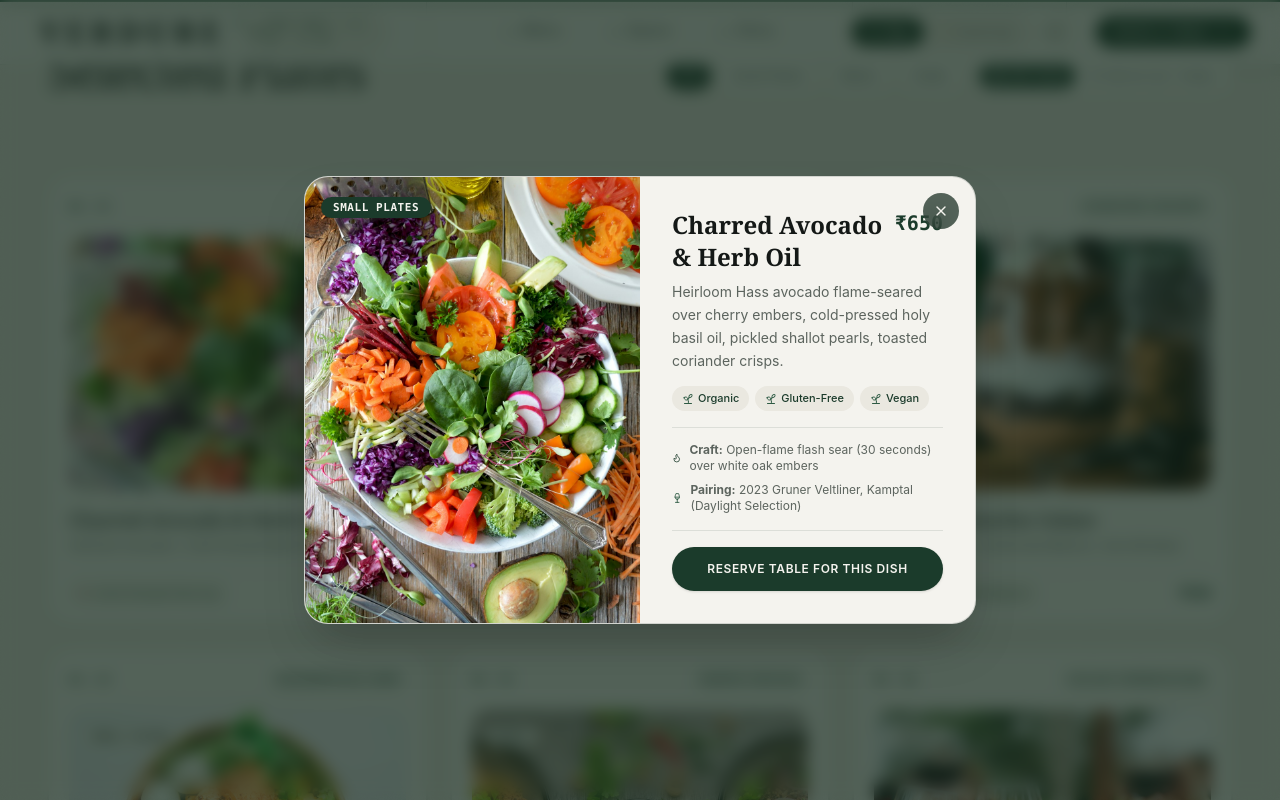
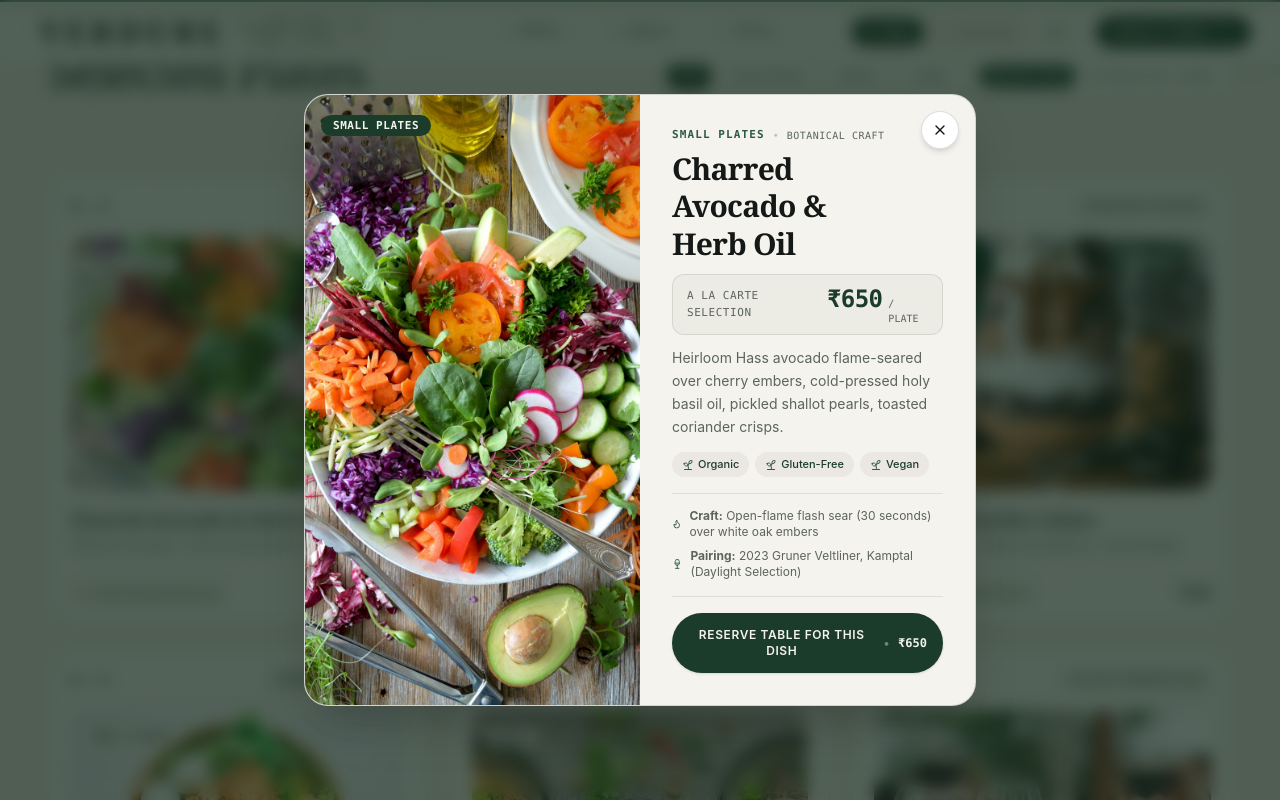
Before and after one commit to elevoradigital/verdure-restaurant, a Next.js app: page / in a window 1280 px wide. Both pictures are taken after a click on the element 237 px from the left and 1798 px from the top of the page. Shown: the part 1398-2198 px from the top of the page. Built offline with nearby package versions, Linux system fonts and the light colour scheme; a web font is replaced by a local one.

Commit message:
fix(dish-modal): reposition close button and decouple food rate to prevent overlap

```diff
--- a/src/components/DishModal.tsx
+++ b/src/components/DishModal.tsx
@@ -66,14 +66,14 @@ export default function DishModal({ dish, onClose, onBookDish }: DishModalProps)
             <div className={`w-12 h-1.5 rounded-full ${isEvening ? "bg-[#F4F3EE]/20" : "bg-[#11261B]/20"}`} />
           </div>
 
-          {/* Close Button */}
+          {/* Close Button with High-Z and Hover Contrast */}
           <button
             onClick={onClose}
             data-cursor="magnetic"
-            className={`absolute top-4 right-4 z-20 p-2 sm:p-2.5 rounded-full backdrop-blur-md transition-colors active:scale-90 cursor-pointer ${
+            className={`absolute top-4 right-4 z-30 p-2 sm:p-2.5 rounded-full transition-colors duration-200 active:scale-90 cursor-pointer shadow-md border ${
               isEvening
-                ? "bg-[#070F0A]/80 text-[#F4F3EE] hover:bg-[#070F0A]"
-                : "bg-[#11261B]/70 text-[#F4F3EE] hover:bg-[#11261B]"
+                ? "bg-[#070F0A]/90 text-[#F4F3EE] border-[#F4F3EE]/20 hover:bg-[#F4F3EE] hover:text-[#070F0A]"
+                : "bg-white/95 text-[#141816] border-[#11261B]/15 hover:bg-[#11261B] hover:text-[#F4F3EE]"
             }`}
             aria-label="Close dish preview"
           >
@@ -104,20 +104,55 @@ export default function DishModal({ dish, onClose, onBookDish }: DishModalProps)
             {/* Details Column */}
             <div className="p-5 sm:p-6 md:p-8 flex flex-col justify-between space-y-4">
               <div>
-                <div className="flex items-start justify-between gap-2">
-                  <h3 className={`font-serif text-xl sm:text-2xl font-semibold ${
+                {/* Header with Title and Clearance from Close Button */}
+                <div className="pr-12 sm:pr-14">
+                  <div className="flex items-center gap-2 mb-1.5">
+                    <span className={`text-[10px] sm:text-[11px] font-mono tracking-widest uppercase font-semibold ${
+                      isEvening ? "text-[#C8A97E]" : "text-[#2D5A43]"
+                    }`}>
+                      {dish.category}
+                    </span>
+                    <span className={`text-[10px] font-mono ${isEvening ? "text-[#F4F3EE]/30" : "text-[#11261B]/25"}`}>•</span>
+                    <span className={`text-[10px] font-mono tracking-wider uppercase ${
+                      isEvening ? "text-[#95A79B]" : "text-[#5C645E]"
+                    }`}>
+                      Botanical Craft
+                    </span>
+                  </div>
+
+                  <h3 className={`font-serif text-2xl sm:text-3xl font-semibold leading-tight tracking-tight ${
                     isEvening ? "text-[#F4F3EE]" : "text-[#141816]"
                   }`}>
                     {dish.name}
                   </h3>
-                  <span className={`font-mono text-lg sm:text-xl font-bold shrink-0 ${
-                    isEvening ? "text-[#C8A97E]" : "text-[#1B3B2B]"
-                  }`}>
-                    {dish.price}
-                  </span>
                 </div>
 
-                <p className={`mt-2 text-xs sm:text-sm leading-relaxed ${
+                {/* Dedicated Architectural Rate / Price Ribbon */}
+                <div className={`mt-3 py-2 px-3.5 rounded-xl border flex items-center justify-between transition-colors ${
+                  isEvening
+                    ? "bg-[#070F0A]/60 border-[#F4F3EE]/10"
+                    : "bg-[#EAE8E0]/70 border-[#11261B]/10"
+                }`}>
+                  <span className={`text-[11px] font-mono uppercase tracking-wider font-medium ${
+                    isEvening ? "text-[#95A79B]" : "text-[#5C645E]"
+                  }`}>
+                    A La Carte Selection
+                  </span>
+                  <div className="flex items-baseline gap-1.5">
+                    <span className={`font-mono text-xl sm:text-2xl font-bold tracking-tight ${
+                      isEvening ? "text-[#C8A97E]" : "text-[#1B3B2B]"
+                    }`}>
+                      {dish.price}
+                    </span>
+                    <span className={`text-[10px] font-mono uppercase ${
+                      isEvening ? "text-[#95A79B]" : "text-[#5C645E]"
+                    }`}>
+                      / plate
+                    </span>
+                  </div>
+                </div>
+
+                <p className={`mt-3 text-xs sm:text-sm leading-relaxed ${
                   isEvening ? "text-[#95A79B]" : "text-[#5C645E]"
                 }`}>
                   {dish.description}
@@ -164,13 +199,17 @@ export default function DishModal({ dish, onClose, onBookDish }: DishModalProps)
                     onBookDish(dish.name);
                   }}
                   data-cursor="magnetic"
-                  className={`w-full py-3.5 px-4 rounded-full text-[#F4F3EE] text-xs font-semibold tracking-wider uppercase transition-colors duration-200 shadow-sm text-center active:scale-[0.98] cursor-pointer ${
+                  className={`w-full py-3.5 px-4 rounded-full text-[#F4F3EE] text-xs font-semibold tracking-wider uppercase transition-colors duration-200 shadow-sm text-center active:scale-[0.98] cursor-pointer flex items-center justify-center gap-2 ${
                     isEvening
                       ? "bg-[#2D5A43] hover:bg-[#234C37]"
                       : "bg-[#1B3B2B] hover:bg-[#142E21]"
                   }`}
                 >
-                  Reserve Table for this Dish
+                  <span>Reserve Table for this Dish</span>
+                  <span className="opacity-40">•</span>
+                  <span className="font-mono text-xs font-bold tracking-normal text-[#F4F3EE]">
+                    {dish.price}
+                  </span>
                 </button>
               </div>
             </div>
```
